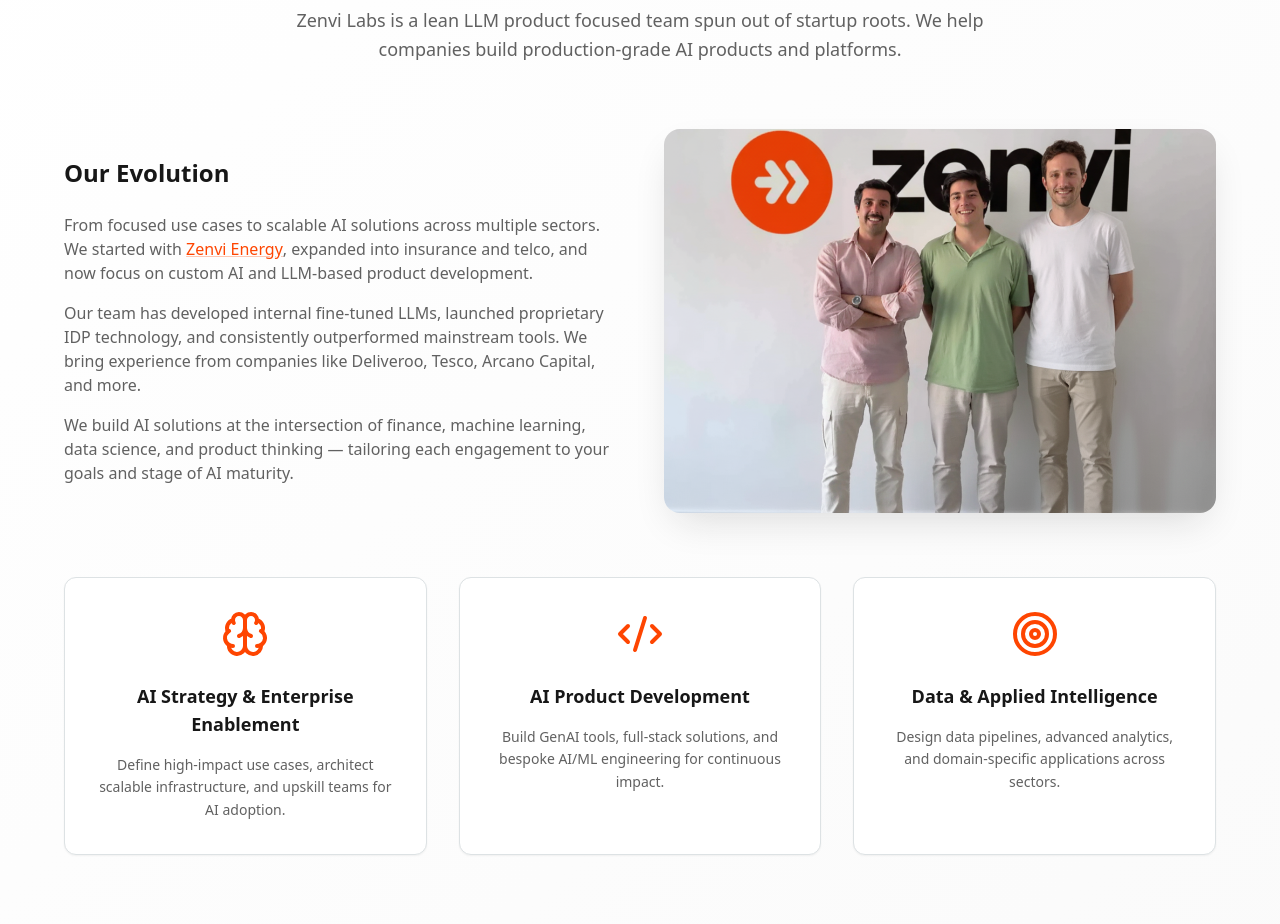
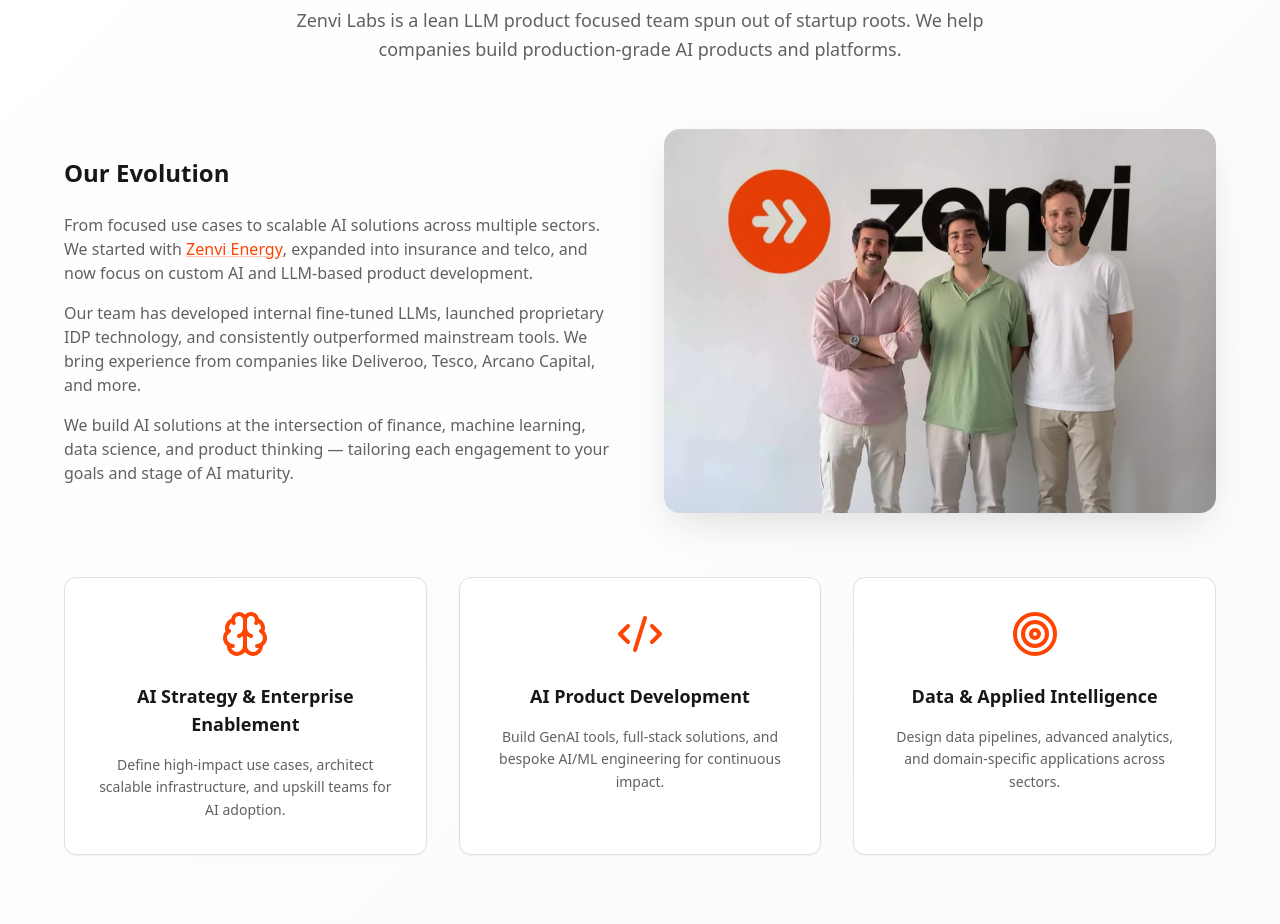
Before and after one commit to zenvi-tech/zenvilabs-website, a React (Vite) app: page / in a window 1280 px wide. Shown: the part 920-1844 px from the top of the page. Built offline with nearby package versions, Linux system fonts and the light colour scheme; no server answers.

Commit message:
Align with top

```diff
--- a/src/components/About.tsx
+++ b/src/components/About.tsx
@@ -80,7 +80,7 @@
             </div>
 
             <div
-              className="rounded-2xl shadow-strong h-96 bg-cover bg-center"
+              className="rounded-2xl shadow-strong h-96 bg-cover bg-center bg-top"
               style={{
                 backgroundImage: `url('${import.meta.env.BASE_URL}assets/zenvi-team.png')`
               }}
```
Also changed, not shown: public/assets/zenvi-team.png.
